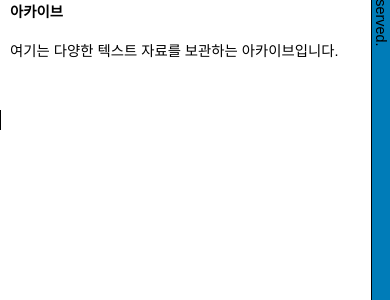
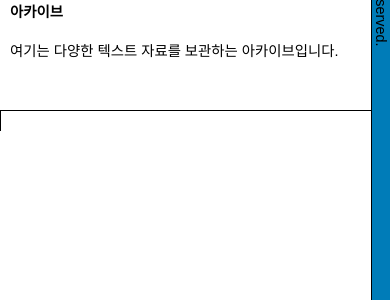
Before and after one commit to LfayeJ/archives, a Jekyll site: the page built from index.html, in a window 390 px wide. Shown: the part 370-670 px from the top of the page. Built offline with Jekyll 4.4.1, drawn with Linux system fonts in a browser that asks for light colours; some web fonts are replaced.

Commit message:
Update styles.css

```diff
--- a/assets/css/styles.css
+++ b/assets/css/styles.css
@@ -403,6 +403,10 @@ footer {
     border-top: none;
   }
 
+  .secondary-content {
+    border-top: 1px solid var(--border-color);
+  }
+
   .archive-grid-container {
         grid-template-columns: 1fr;
     }
```
